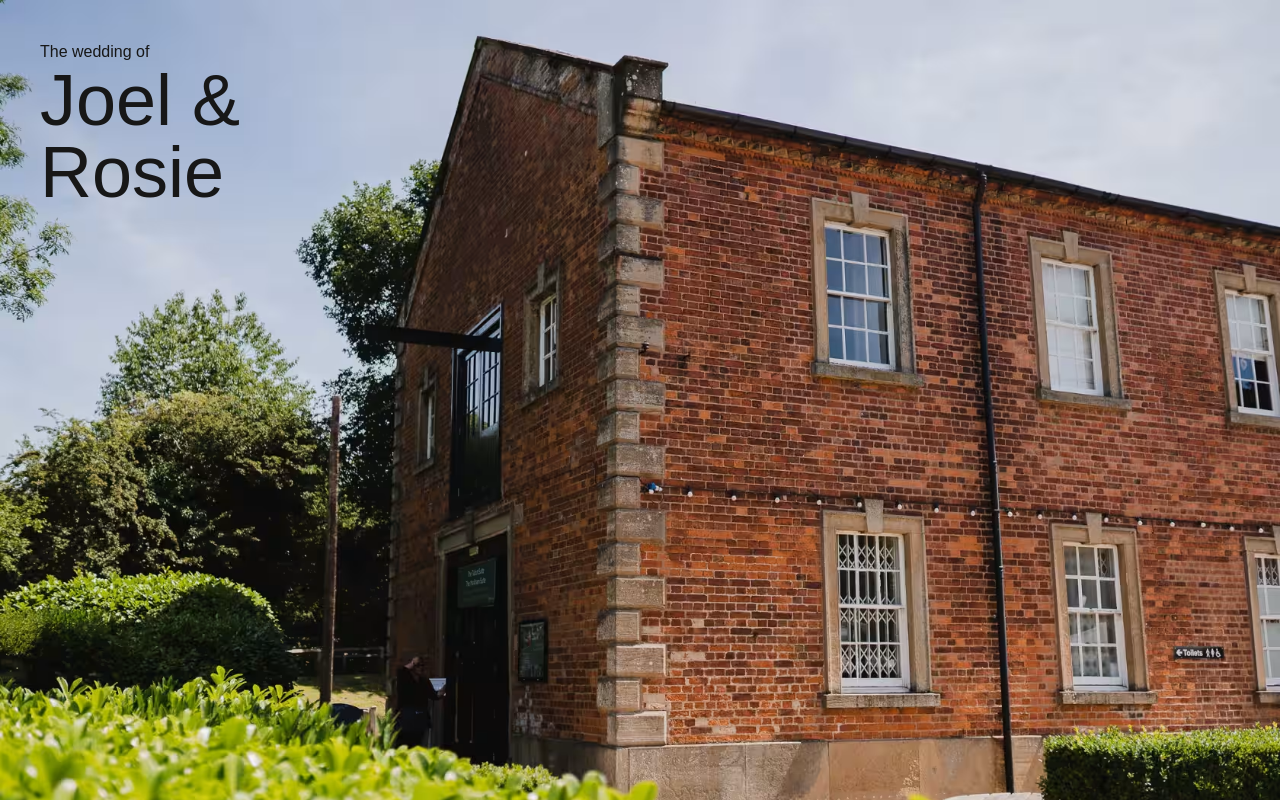
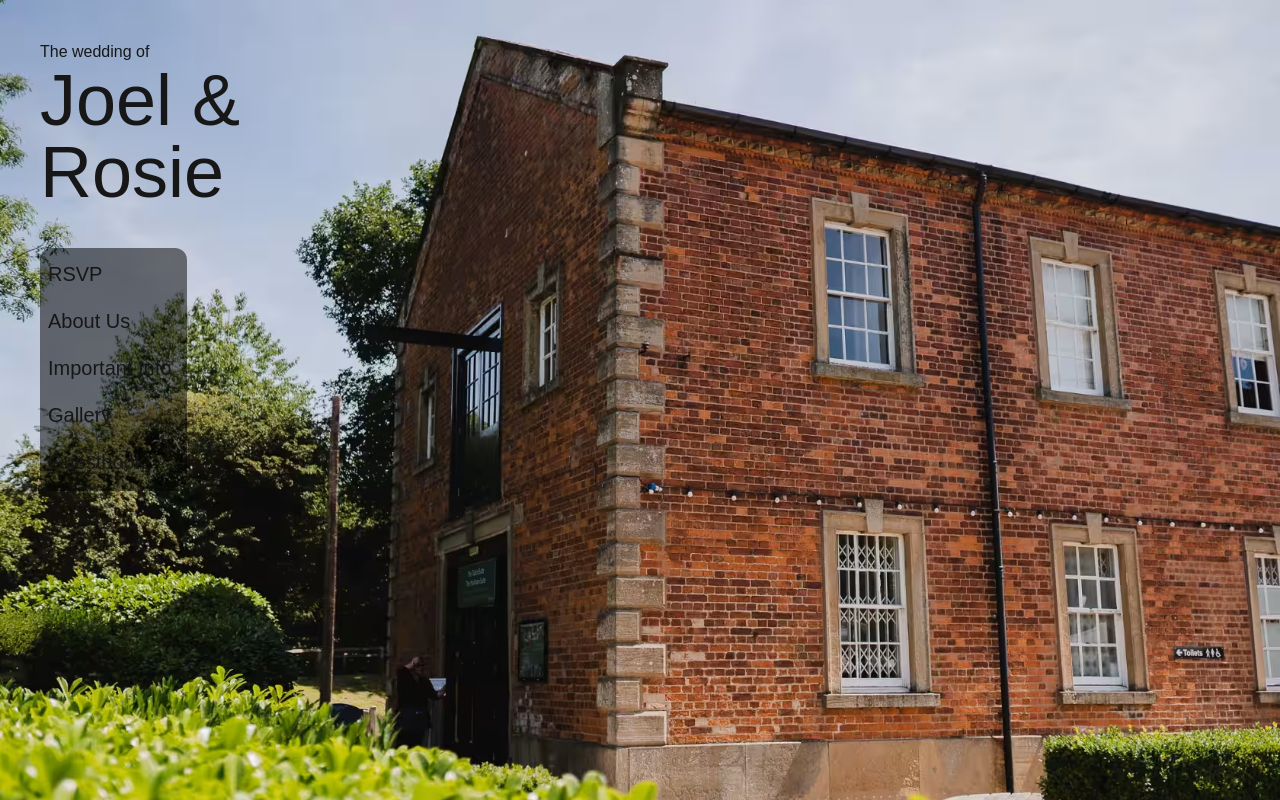
Before and after one commit to JoelOliverMclean/joel-rosie-wedding, a Next.js app: page / in a window 1280 px wide. Built offline with nearby package versions, Linux system fonts and the light colour scheme; a web font is replaced by a local one.

Commit message:
Start of home navigation + prettier

```diff
--- a/src/app/page.tsx
+++ b/src/app/page.tsx
@@ -2,12 +2,29 @@ import React from "react";
 
 function HomePage() {
   return (
-    <div className="flex flex-col">
-      <div className="p-4 md:p-10">
+    <div className="flex flex-col items-start gap-10 p-4 md:p-10">
+      <div className="">
         <p>The wedding of</p>
         <h1>Joel &</h1>
         <h1>Rosie</h1>
       </div>
+      <ul className="flex flex-col gap-2 rounded-xl bg-black/50 p-2 text-xl">
+        <li className="to- cursor-pointer border-b-3 border-transparent py-1 pe-2 duration-300 hover:border-green-700 hover:ps-2">
+          RSVP
+        </li>
+        <li className="to- cursor-pointer border-b-3 border-transparent py-1 pe-2 duration-300 hover:border-green-700 hover:ps-2">
+          About Us
+        </li>
+        <li className="to- cursor-pointer border-b-3 border-transparent py-1 pe-2 duration-300 hover:border-green-700 hover:ps-2">
+          Important Info
+        </li>
+        <li className="to- cursor-pointer border-b-3 border-transparent py-1 pe-2 duration-300 hover:border-green-700 hover:ps-2">
+          Gallery
+        </li>
+        <li className="to- cursor-pointer border-b-3 border-transparent py-1 pe-2 duration-300 hover:border-green-700 hover:ps-2">
+          Guestbook
+        </li>
+      </ul>
     </div>
   );
 }
```
Also changed, not shown: package.json (+13 -6 lines), 1 other file (tests, documents, lock files or other folders).
